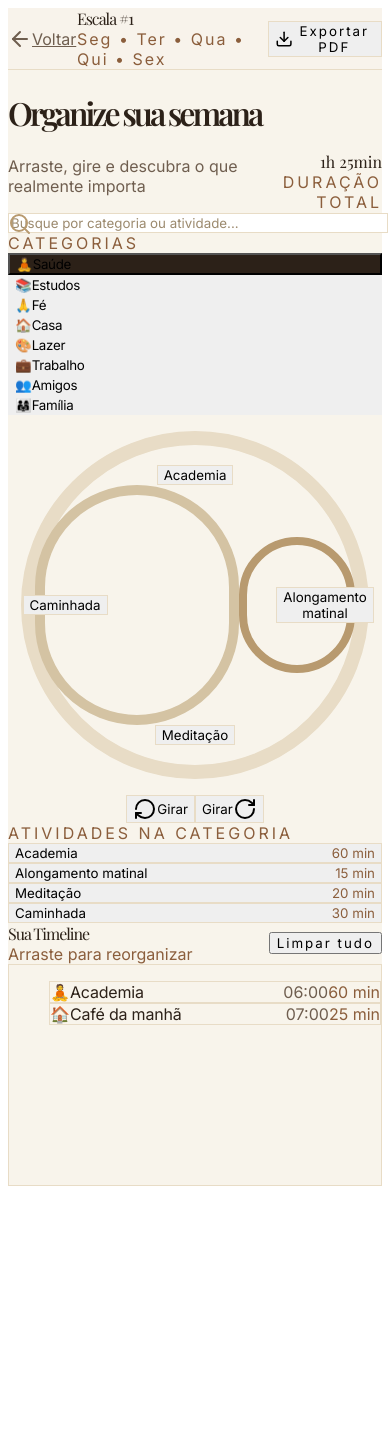
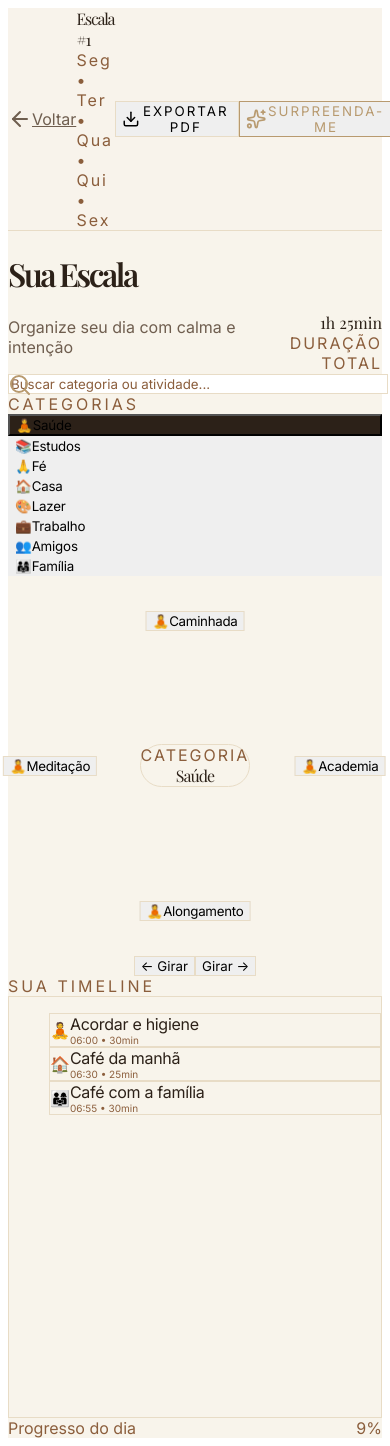
Before and after one commit to italo0machado/rotina-em-casa, a React (Vite) app in the folder frontend/: page /escala/1 in a window 390 px wide. Before the commit the page ends 1194 px from the top, so only its background shows below. Built offline with nearby package versions, Linux system fonts and the light colour scheme.

Commit message:
refactor(escala): visual premium refinado com espiral mais elegante e interações suaves

```diff
--- a/frontend/src/pages/EscalaEditor.tsx
+++ b/frontend/src/pages/EscalaEditor.tsx
@@ -1,14 +1,14 @@
-import { useParams, Link } from 'react-router-dom';
-import { ArrowLeft, Download, Search, RotateCw } from 'lucide-react';
+import { useParams, Link, useLocation } from 'react-router-dom';
+import { ArrowLeft, Download, Sparkles, Search } from 'lucide-react';
 import { useState } from 'react';
-import { Reorder, motion } from 'framer-motion';
+import { Reorder, motion, AnimatePresence } from 'framer-motion';
 
 interface Atividade {
   id: number;
   nome: string;
   duracao: number;
   horario?: string;
-  categoria: string;
+  tipo?: 'Saúde' | 'Estudos' | 'Fé' | 'Casa' | 'Lazer' | 'Trabalho' | 'Amigos' | 'Família';
 }
 
 interface Escala {
@@ -17,56 +17,28 @@ interface Escala {
   dias: string[];
 }
 
-const CATEGORIAS = [
-  { nome: 'Saúde', cor: '#3b82f6', icone: '🧘' },
-  { nome: 'Estudos', cor: '#8b5cf6', icone: '📚' },
-  { nome: 'Fé', cor: '#6366f1', icone: '🙏' },
-  { nome: 'Casa', cor: '#10b981', icone: '🏠' },
-  { nome: 'Lazer', cor: '#f59e0b', icone: '🎨' },
-  { nome: 'Trabalho', cor: '#ef4444', icone: '💼' },
-  { nome: 'Amigos', cor: '#ec4899', icone: '👥' },
-  { nome: 'Família', cor: '#14b8a6', icone: '👨‍👩‍👧' },
-];
+const CATEGORIAS = ['Saúde', 'Estudos', 'Fé', 'Casa', 'Lazer', 'Trabalho', 'Amigos', 'Família'] as const;
 
-const ATIVIDADES_POR_CATEGORIA: Record<string, Omit<Atividade, 'id' | 'horario'>[]> = {
-  Saúde: [
-    { nome: 'Academia', duracao: 60, categoria: 'Saúde' },
-    { nome: 'Alongamento matinal', duracao: 15, categoria: 'Saúde' },
-    { nome: 'Meditação', duracao: 20, categoria: 'Saúde' },
-    { nome: 'Caminhada', duracao: 30, categoria: 'Saúde' },
-  ],
-  Estudos: [
-    { nome: 'Estudar inglês', duracao: 45, categoria: 'Estudos' },
-    { nome: 'Ler 30 páginas', duracao: 40, categoria: 'Estudos' },
-    { nome: 'Revisar anotações', duracao: 25, categoria: 'Estudos' },
-  ],
-  Fé: [
-    { nome: 'Oração', duracao: 15, categoria: 'Fé' },
-    { nome: 'Leitura bíblica', duracao: 20, categoria: 'Fé' },
-  ],
-  Casa: [
-    { nome: 'Arrumar a cozinha', duracao: 20, categoria: 'Casa' },
-    { nome: 'Lavar roupa', duracao: 30, categoria: 'Casa' },
-    { nome: 'Organizar armário', duracao: 25, categoria: 'Casa' },
-  ],
-  Lazer: [
-    { nome: 'Assistir série', duracao: 60, categoria: 'Lazer' },
-    { nome: 'Jogar', duracao: 45, categoria: 'Lazer' },
-    { nome: 'Passear no parque', duracao: 40, categoria: 'Lazer' },
-  ],
-  Trabalho: [
-    { nome: 'Reunião equipe', duracao: 50, categoria: 'Trabalho' },
-    { nome: 'Responder e-mails', duracao: 30, categoria: 'Trabalho' },
-  ],
-  Amigos: [
-    { nome: 'Café com amigos', duracao: 90, categoria: 'Amigos' },
-    { nome: 'Chamada de vídeo', duracao: 30, categoria: 'Amigos' },
-  ],
-  Família: [
-    { nome: 'Jantar em família', duracao: 60, categoria: 'Família' },
-    { nome: 'Brincar com as crianças', duracao: 40, categoria: 'Família' },
-    { nome: 'Filme em casa', duracao: 120, categoria: 'Família' },
-  ],
+const TIPO_CONFIG: Record<string, { cor: string; icone: string }> = {
+  Saúde:    { cor: '#10b981', icone: '🧘' },
+  Estudos:  { cor: '#3b82f6', icone: '📚' },
+  Fé:       { cor: '#8b5cf6', icone: '🙏' },
+  Casa:     { cor: '#f59e0b', icone: '🏠' },
+  Lazer:    { cor: '#ec4899', icone: '🎨' },
+  Trabalho: { cor: '#6366f1', icone: '💼' },
+  Amigos:   { cor: '#14b8a6', icone: '👥' },
+  Família:  { cor: '#f43f5e', icone: '👨‍👩‍👧' },
+};
+
+const sugestoesPorCategoria: Record<string, string[]> = {
+  Saúde: ["Academia", "Alongamento", "Meditação", "Caminhada"],
+  Estudos: ["Ler 20min", "Revisar matéria", "Fazer resumo"],
+  Fé: ["Oração", "Leitura espiritual", "Meditação"],
+  Casa: ["Arrumar quarto", "Lavar louça", "Organizar armário"],
+  Lazer: ["Assistir série", "Jogar", "Pintar"],
+  Trabalho: ["Planejar semana", "Responder e-mails", "Estudar relatório"],
+  Amigos: ["Marcar café", "Ligar para alguém", "Jogar online"],
+  Família: ["Jantar em família", "Brincar com crianças", "Contar história"],
 };
 
 function formatTime(minutes: number): string {
@@ -75,77 +47,106 @@ function formatTime(minutes: number): string {
   return `${h.toString().padStart(2, '0')}:${m.toString().padStart(2, '0')}`;
 }
 
-function recalcularHorarios(lista: Atividade[]): Atividade[] {
-  let minutos = 6 * 60;
-  return lista.map((a) => {
-    const horario = formatTime(minutos);
-    minutos += a.duracao;
+function recalculateHorarios(atividades: Atividade[], start = 6): Atividade[] {
+  let current = start * 60;
+  return atividades.map(a => {
+    const horario = formatTime(current);
+    current += a.duracao;
     return { ...a, horario };
   });
 }
 
 export default function EscalaEditor() {
   const { id } = useParams();
-  const [escala] = useState<Escala>({ id: Number(id), nome: `Escala #${id}`, dias: ['Seg', 'Ter', 'Qua', 'Qui', 'Sex'] });
+  const location = useLocation();
+  const escalaInicial = location.state?.escala as Escala | undefined;
+
+  const [escala] = useState<Escala>(escalaInicial || {
+    id: Number(id), nome: `Escala #${id}`, dias: ['Seg', 'Ter', 'Qua', 'Qui', 'Sex']
+  });
 
   const [atividades, setAtividades] = useState<Atividade[]>(() =>
-    recalcularHorarios([
-      { id: 1, nome: 'Academia', duracao: 60, categoria: 'Saúde', horario: '06:00' },
-      { id: 2, nome: 'Café da manhã', duracao: 25, categoria: 'Casa', horario: '07:00' },
+    recalculateHorarios([
+      { id: 1, nome: "Acordar e higiene", duracao: 30, tipo: 'Saúde' },
+      { id: 2, nome: "Café da manhã", duracao: 25, tipo: 'Casa' },
+      { id: 3, nome: "Café com a família", duracao: 30, tipo: 'Família' },
     ])
   );
 
-  const [categoriaSelecionada, setCategoriaSelecionada] = useState('Saúde');
-  const [busca, setBusca] = useState('');
-  const [rotacao, setRotacao] = useState(0);
+  const [categoriaSelecionada, setCategoriaSelecionada] = useState<string>('Saúde');
+  const [search, setSearch] = useState('');
+  const [rotation, setRotation] = useState(0);
 
-  const categoriasFiltradas = CATEGORIAS.filter((c) =>
-    c.nome.toLowerCase().includes(busca.toLowerCase())
+
+  const filteredCategorias = CATEGORIAS.filter(cat =>
+    cat.toLowerCase().includes(search.toLowerCase())
   );
 
-  const atividadesDaCategoria = ATIVIDADES_POR_CATEGORIA[categoriaSelecionada] || [];
-  const atividadesFiltradas = atividadesDaCategoria.filter((a) =>
-    a.nome.toLowerCase().includes(busca.toLowerCase())
-  );
+  const atividadesDaCategoria = (sugestoesPorCategoria[categoriaSelecionada] || []).map((nome, i) => ({
+    id: 1000 + i,
+    nome,
+    duracao: 20,
+    tipo: categoriaSelecionada as any
+  }));
+
+  const filteredAtividades = search
+    ? atividadesDaCategoria.filter(a => a.nome.toLowerCase().includes(search.toLowerCase()))
+    : atividadesDaCategoria;
 
   const handleReorder = (novaOrdem: Atividade[]) => {
-    setAtividades(recalcularHorarios(novaOrdem));
+    setAtividades(recalculateHorarios(novaOrdem));
   };
 
-  const adicionarDaEspiral = (atividadeBase: Omit<Atividade, 'id' | 'horario'>) => {
+  const adicionarAtividade = (atividade: Atividade) => {
+    const nova = { ...atividade, id: Date.now() };
+    const atualizadas = recalculateHorarios([...atividades, nova]);
+    setAtividades(atualizadas);
+
+    // Feedback visual
+  };
+
+  const surpreendaMe = () => {
+    const todas = Object.values(sugestoesPorCategoria).flat();
+    const sugestao = todas[Math.floor(Math.random() * todas.length)];
     const nova: Atividade = {
       id: Date.now(),
-      ...atividadeBase,
+      nome: sugestao,
+      duracao: 20,
+      tipo: 'Lazer'
     };
-    setAtividades((prev) => recalcularHorarios([...prev, nova]));
+    setAtividades(recalculateHorarios([...atividades, nova]));
   };
 
-  const girarEspiral = (direcao: number) => {
-    setRotacao((prev) => prev + direcao * 45);
+  const removerAtividade = (id: number) => {
+    setAtividades(recalculateHorarios(atividades.filter(a => a.id !== id)));
   };
 
   const totalMinutos = atividades.reduce((s, a) => s + a.duracao, 0);
   const totalHoras = Math.floor(totalMinutos / 60);
   const minsRestantes = totalMinutos % 60;
+  const progresso = Math.min(Math.round((totalMinutos / (16 * 60)) * 100), 100);
 
   return (
-    <div className="min-h-screen bg-[#f8f4eb] text-[#2c2118] font-light">
+    <div className="min-h-screen bg-[#f8f4eb] text-[#2c2118]">
       {/* Navbar Premium */}
       <nav className="border-b border-[#e8dcc6] bg-[#f8f4eb]/95 backdrop-blur-md sticky top-0 z-50">
         <div className="max-w-7xl mx-auto px-8 flex items-center justify-between h-20">
           <div className="flex items-center gap-4">
-            <Link to="/dashboard" className="flex items-center gap-2 text-[#6f5e4f] hover:text-[#2c2118]">
+            <Link to="/dashboard" className="flex items-center gap-2 text-[#6f5e4f] hover:text-[#2c2118] transition">
               <ArrowLeft className="w-4 h-4" /> Voltar
             </Link>
-            <div className="w-px h-6 bg-[#e8dcc6]" />
+            <div className="w-px h-6 bg-[#e8dcc6] mx-3" />
             <div>
-              <div className="font-serif text-2xl tracking-[-1px]">{escala.nome}</div>
-              <div className="text-xs text-[#8b5e3c] tracking-[2px]">{escala.dias.join(' • ')}</div>
+              <div className="font-serif text-2xl tracking-[-1.2px]">{escala.nome}</div>
+              <div className="text-xs text-[#8b5e3c] tracking-[2px]">{escala.dias.join(" • ")}</div>
             </div>
           </div>
           <div className="flex items-center gap-3">
             <button className="flex items-center gap-2 px-6 py-2.5 border border-[#e8dcc6] rounded-2xl text-sm tracking-[2px] hover:bg-white transition">
-              <Download className="w-4 h-4" /> Exportar PDF
+              <Download className="w-4 h-4" /> EXPORTAR PDF
+            </button>
+            <button onClick={surpreendaMe} className="flex items-center gap-2 px-6 py-2.5 border border-[#b89a6f] text-[#b89a6f] rounded-2xl text-sm tracking-[2px] hover:bg-[#b89a6f] hover:text-white transition">
+              <Sparkles className="w-4 h-4" /> SURPREENDA-ME
             </button>
           </div>
         </div>
@@ -155,152 +156,132 @@ export default function EscalaEditor() {
         {/* Header */}
         <div className="flex items-end justify-between mb-8">
           <div>
-            <h1 className="font-serif text-6xl tracking-[-3px]">Organize sua semana</h1>
-            <p className="text-[#6f5e4f] mt-2 text-lg">Arraste, gire e descubra o que realmente importa</p>
+            <h1 className="font-serif text-6xl tracking-[-2.5px]">Sua Escala</h1>
+            <p className="text-[#6f5e4f] mt-2 text-lg">Organize seu dia com calma e intenção</p>
           </div>
           <div className="text-right">
-            <div className="font-serif text-5xl tracking-tighter text-[#2c2118]">{totalHoras}h {minsRestantes > 0 && `${minsRestantes}min`}</div>
-            <div className="text-xs text-[#8b5e3c] tracking-[3px] mt-1">DURAÇÃO TOTAL</div>
+            <div className="text-4xl font-serif tracking-tighter text-[#2c2118]">{totalHoras}h {minsRestantes}min</div>
+            <div className="text-xs text-[#8b5e3c] tracking-[2px] mt-1">DURAÇÃO TOTAL</div>
           </div>
         </div>
 
-        {/* Busca */}
+        {/* Barra de Busca */}
         <div className="relative mb-8 max-w-md">
-          <Search className="absolute left-5 top-4 text-[#b89a6f]" />
+          <Search className="absolute left-5 top-4 text-[#b89a6f] w-4 h-4" />
           <input
             type="text"
-            value={busca}
-            onChange={(e) => setBusca(e.target.value)}
-            placeholder="Busque por categoria ou atividade..."
-            className="w-full pl-12 pr-6 py-3.5 bg-white border border-[#e8dcc6] rounded-2xl text-sm focus:outline-none focus:border-[#b89a6f] placeholder:text-[#9c8a6e]"
+            value={search}
+            onChange={(e) => setSearch(e.target.value)}
+            placeholder="Buscar categoria ou atividade..."
+            className="w-full pl-12 pr-5 py-3.5 bg-white border border-[#e8dcc6] rounded-2xl text-sm placeholder:text-[#8b5e3c] focus:outline-none focus:border-[#b89a6f] transition"
           />
         </div>
 
-        <div className="grid grid-cols-12 gap-8">
+        <div className="grid grid-cols-1 lg:grid-cols-12 gap-8">
           {/* Sidebar Categorias */}
-          <div className="col-span-12 md:col-span-3">
-            <div className="sticky top-24">
+          <div className="lg:col-span-3">
             <div className="text-xs tracking-[3px] text-[#8b5e3c] mb-4 px-1">CATEGORIAS</div>
             <div className="space-y-1">
-                {CATEGORIAS.map((cat) => {
-                  const isActive = categoriaSelecionada === cat.nome;
-                  const isFiltered = categoriasFiltradas.some((c) => c.nome === cat.nome);
-                  if (!isFiltered && busca) return null;
-
-                  return (
+              {filteredCategorias.map(cat => (
                 <button
-                      key={cat.nome}
+                  key={cat}
                   onClick={() => {
-                        setCategoriaSelecionada(cat.nome);
-                        setBusca('');
+                    setCategoriaSelecionada(cat);
+                    setSearch('');
                   }}
-                      className={`w-full flex items-center gap-4 px-5 py-3.5 rounded-2xl transition-all text-left ${
-                        isActive
-                          ? 'bg-[#2c2118] text-white shadow'
+                  className={`w-full flex items-center gap-3 px-5 py-3.5 rounded-2xl text-left transition-all ${categoriaSelecionada === cat
+                      ? 'bg-[#2c2118] text-white shadow-sm'
                       : 'hover:bg-white border border-transparent hover:border-[#e8dcc6]'
                     }`}
                 >
-                      <span className="text-2xl">{cat.icone}</span>
-                      <span className="font-medium tracking-[-0.3px]">{cat.nome}</span>
+                  <span className="text-xl">{TIPO_CONFIG[cat]?.icone}</span>
+                  <span className="font-medium tracking-[-0.2px]">{cat}</span>
                 </button>
-                  );
-                })}
-              </div>
+              ))}
             </div>
           </div>
 
           {/* Espiral Central */}
-          <div className="col-span-12 md:col-span-6 flex flex-col items-center">
+          <div className="lg:col-span-6 flex flex-col items-center">
             <div className="relative w-[380px] h-[380px] flex items-center justify-center mb-6">
-              <motion.div
-                className="w-[320px] h-[320px] rounded-full border-[14px] border-[#e8dcc6] relative flex items-center justify-center"
-                animate={{ rotate: rotacao }}
-                transition={{ type: 'spring', stiffness: 60, damping: 20 }}
-              >
-                <div className="w-[220px] h-[220px] rounded-full border-[10px] border-[#d4c3a3]" />
-                <div className="w-[120px] h-[120px] rounded-full border-[8px] border-[#b89a6f]" />
-              </motion.div>
+              {/* Círculo central */}
+              <div className="absolute w-24 h-24 rounded-full bg-[#f8f4eb] border border-[#e8dcc6] flex items-center justify-center z-10">
+                <div className="text-center">
+                  <div className="text-xs text-[#8b5e3c] tracking-[2px]">CATEGORIA</div>
+                  <div className="font-serif text-xl tracking-[-1px] text-[#2c2118]">{categoriaSelecionada}</div>
+                </div>
+              </div>
 
-              {/* Atividades na Espiral */}
-              <div className="absolute inset-0 flex items-center justify-center">
-                {atividadesFiltradas.map((ativ, index) => {
-                  const angle = (index * (360 / Math.max(atividadesFiltradas.length, 3))) + rotacao;
+              {/* Espiral de Atividades */}
+              <AnimatePresence>
+                {filteredAtividades.map((atividade, index) => {
+                  const angle = (index / filteredAtividades.length) * 360 + rotation;
+                  const radius = 145;
+                  const x = Math.cos((angle * Math.PI) / 180) * radius;
+                  const y = Math.sin((angle * Math.PI) / 180) * radius;
+
                   return (
                     <motion.button
-                      key={index}
-                      onClick={() => adicionarDaEspiral(ativ)}
-                      className="absolute px-5 py-2 bg-white border border-[#e8dcc6] rounded-2xl shadow-sm text-sm hover:shadow-md active:scale-95 transition"
+                      key={atividade.id}
+                      onClick={() => adicionarAtividade(atividade)}
+                      className="absolute px-5 py-2.5 bg-white border border-[#e8dcc6] rounded-2xl text-sm hover:border-[#b89a6f] transition-all shadow-sm active:scale-95 flex items-center gap-2"
                       style={{
-                        transform: `rotate(${angle}deg) translateY(-130px) rotate(${-angle}deg)`,
+                        left: `calc(50% + ${x}px)`,
+                        top: `calc(50% + ${y}px)`,
+                        transform: 'translate(-50%, -50%)',
                       }}
+                      whileHover={{ scale: 1.05 }}
+                      whileTap={{ scale: 0.95 }}
                     >
-                      {ativ.nome}
+                      <span>{TIPO_CONFIG[atividade.tipo || 'Casa']?.icone}</span>
+                      <span className="font-medium tracking-[-0.3px]">{atividade.nome}</span>
                     </motion.button>
                   );
                 })}
+              </AnimatePresence>
+            </div>
+
+            {/* Controles da Espiral */}
+            <div className="flex gap-3">
+              <button onClick={() => setRotation(r => r - 45)} className="px-6 py-2 border border-[#e8dcc6] rounded-2xl text-sm hover:bg-white transition">← Girar</button>
+              <button onClick={() => setRotation(r => r + 45)} className="px-6 py-2 border border-[#e8dcc6] rounded-2xl text-sm hover:bg-white transition">Girar →</button>
             </div>
           </div>
 
-            <div className="flex gap-3">
-              <button onClick={() => girarEspiral(-1)} className="flex items-center gap-2 px-5 py-2 border border-[#e8dcc6] rounded-2xl text-sm hover:bg-white">
-                <RotateCw className="w-4 h-4 rotate-180" /> Girar
-              </button>
-              <button onClick={() => girarEspiral(1)} className="flex items-center gap-2 px-5 py-2 border border-[#e8dcc6] rounded-2xl text-sm hover:bg-white">
-                Girar <RotateCw className="w-4 h-4" />
-              </button>
+          {/* Timeline */}
+          <div className="lg:col-span-3">
+            <div className="text-xs tracking-[3px] text-[#8b5e3c] mb-4 px-1">SUA TIMELINE</div>
+            <div className="bg-white border border-[#e8dcc6] rounded-3xl p-6 min-h-[420px]">
+              {atividades.length === 0 ? (
+                <div className="text-center py-12 text-[#8b5e3c] text-sm">Nenhuma atividade adicionada</div>
+              ) : (
+                <Reorder.Group axis="y" values={atividades} onReorder={handleReorder} className="space-y-2">
+                  {atividades.map((atividade) => (
+                    <Reorder.Item key={atividade.id} value={atividade} className="flex items-center justify-between bg-[#f8f4eb] border border-[#e8dcc6] rounded-2xl px-4 py-3 text-sm group">
+                      <div className="flex items-center gap-3">
+                        <span>{TIPO_CONFIG[atividade.tipo || 'Casa']?.icone}</span>
+                        <div>
+                          <div className="font-medium tracking-[-0.3px]">{atividade.nome}</div>
+                          <div className="text-[10px] text-[#8b5e3c]">{atividade.horario} • {atividade.duracao}min</div>
                         </div>
                       </div>
-
-          {/* Painel Direito */}
-          <div className="col-span-12 md:col-span-3">
-            <div className="text-xs tracking-[3px] text-[#8b5e3c] mb-4">ATIVIDADES NA CATEGORIA</div>
-            <div className="space-y-2">
-              {atividadesFiltradas.length > 0 ? (
-                atividadesFiltradas.map((ativ, idx) => (
-                  <button
-                    key={idx}
-                    onClick={() => adicionarDaEspiral(ativ)}
-                    className="w-full text-left px-5 py-3 bg-white border border-[#e8dcc6] rounded-2xl hover:border-[#b89a6f] transition flex justify-between items-center text-sm"
-                  >
-                    <span>{ativ.nome}</span>
-                    <span className="text-[#8b5e3c]">{ativ.duracao} min</span>
-                  </button>
-                ))
-              ) : (
-                <div className="text-[#8b5e3c] text-sm px-2">Nenhuma atividade encontrada.</div>
+                      <button onClick={() => removerAtividade(atividade.id)} className="opacity-0 group-hover:opacity-100 text-red-500 text-xs">remover</button>
+                    </Reorder.Item>
+                  ))}
+                </Reorder.Group>
               )}
             </div>
           </div>
         </div>
 
-        {/* Timeline */}
-        <div className="mt-12">
-          <div className="flex items-center justify-between mb-4 px-1">
-            <div>
-              <div className="font-serif text-3xl tracking-[-1px]">Sua Timeline</div>
-              <div className="text-sm text-[#8b5e3c]">Arraste para reorganizar</div>
+        {/* Barra de Progresso */}
+        <div className="mt-10 max-w-md mx-auto">
+          <div className="flex justify-between text-xs text-[#8b5e3c] mb-2 px-1">
+            <div>Progresso do dia</div>
+            <div>{progresso}%</div>
           </div>
-            <button onClick={() => setAtividades([])} className="text-xs tracking-[2px] text-red-600/70 hover:text-red-600">Limpar tudo</button>
-          </div>
-
-          <div className="border border-[#e8dcc6] bg-white rounded-3xl p-8 min-h-[220px]">
-            {atividades.length === 0 ? (
-              <div className="h-40 flex items-center justify-center text-[#8b5e3c]">Comece adicionando atividades da espiral ou categorias</div>
-            ) : (
-              <Reorder.Group axis="y" values={atividades} onReorder={handleReorder} className="space-y-3">
-                {atividades.map((atividade) => {
-                  const cat = CATEGORIAS.find((c) => c.nome === atividade.categoria);
-                  return (
-                    <Reorder.Item key={atividade.id} value={atividade} className="flex items-center gap-5 border border-[#e8dcc6] rounded-2xl px-6 py-4 bg-white cursor-grab active:cursor-grabbing">
-                      <div className="text-2xl w-8">{cat?.icone}</div>
-                      <div className="flex-1 font-medium tracking-[-0.2px]">{atividade.nome}</div>
-                      <div className="font-mono text-[#6f5e4f] w-16 text-right">{atividade.horario}</div>
-                      <div className="text-sm text-[#8b5e3c] w-20 text-right">{atividade.duracao} min</div>
-                    </Reorder.Item>
-                  );
-                })}
-              </Reorder.Group>
-            )}
+          <div className="h-1.5 bg-[#e8dcc6] rounded-full overflow-hidden">
+            <div className="h-full bg-[#b89a6f] transition-all" style={{ width: `${progresso}%` }} />
           </div>
         </div>
       </div>
```
Lines whose indentation alone changed are shown as unchanged.
